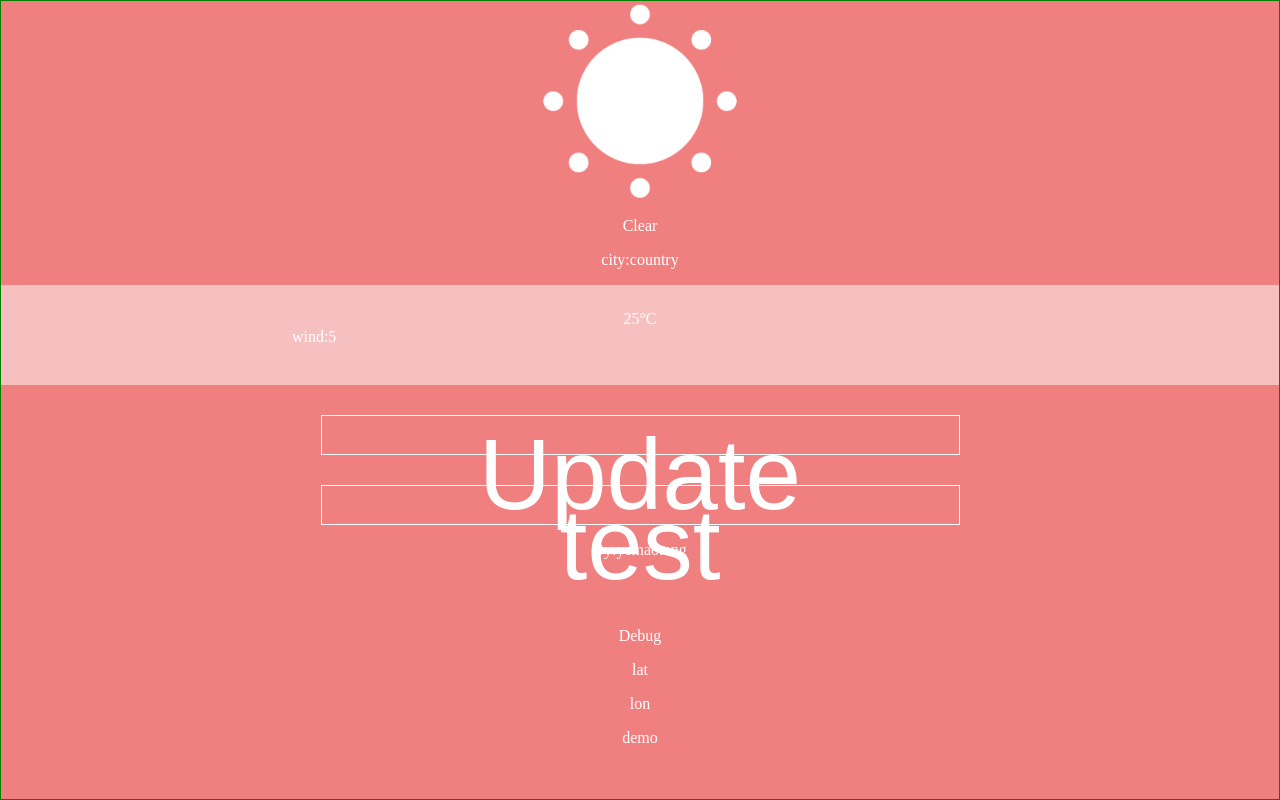
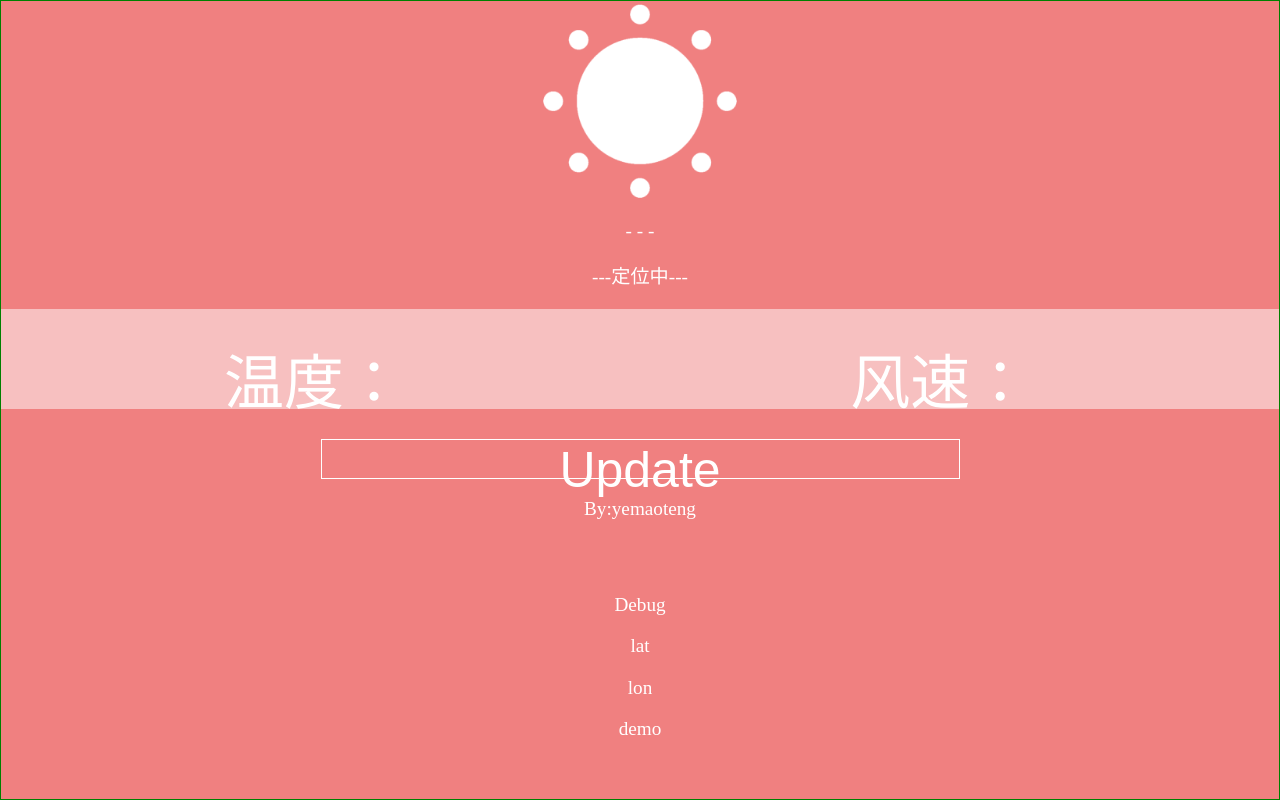
Before and after one commit to yemaoteng/weather, a plain HTML site: page index.html in a window 1280 px wide. Drawn offline with Linux system fonts and the light colour scheme.

Commit message:
git commit -m '字体测试'

```diff
--- a/index.html
+++ b/index.html
@@ -2,6 +2,7 @@
 <html>
 <head>
   <meta charset="utf-8"/>
+  <meta name="viewport" content="width=device-width, initial-scale=1.0, minimum-scale=0.5, maximum-scale=2.0, user-scalable=yes" />
   <link rel="shortcut icon" href="./weather.png">
   <link type="text/css" rel="stylesheet" href="sty.css">
 </head>
@@ -9,16 +10,15 @@
 <div id="app">
   <div class="mainInfo">
     <img class="mainWeatherIcon" src="./pics/fair.png" />
-    <p class="weathermain">Clear</p>
-    <p class="city">city:country</p>
+    <p class="weathermain">- - -</p>
+    <p class="city">---定位中---</p>
   </div>
   <div class="subInfo">
-    <div class="temp">25°C</div>
-    <div class="wind">wind:5</div>
+    <div class="temp">温度：</div>
+    <div class="wind">风速：</div>
   </div>
 
   <button class="btn-update" onclick="upup()">Update</button>
-  <button class="btn-update" onclick="testtest()">test</button>
   <p class="editor">By:yemaoteng</p>
   </br></br>
   <div class="">
--- a/sty.css
+++ b/sty.css
@@ -38,29 +38,35 @@ body {
     overflow: auto;
 }
 
-.tem {
+.temp {
     color:white;
     width:49%;
     float: left;
-    font-size: 100px;
+    font-size: 60px;
 }
 .wind {
+    color:white;
     width:49%;
     float: left;
+    font-size: 60px;
 }
 .btn-update {
     display: block;
     width:50%;
-    height:5%;
+    height:40px;
     margin-left: auto;
     margin-right:auto;
     margin-top: 30px;
     border:1px solid white;
     background-color: transparent;
     color:white;
-    font-size:100px;
+    font-size:50px;
 }
 .btn-update:hover {
     border:1px solid transparent;
     background-color:rgba(255,255,255,0.5);
 }
+
+p {
+    font-size: larger;
+}
```
